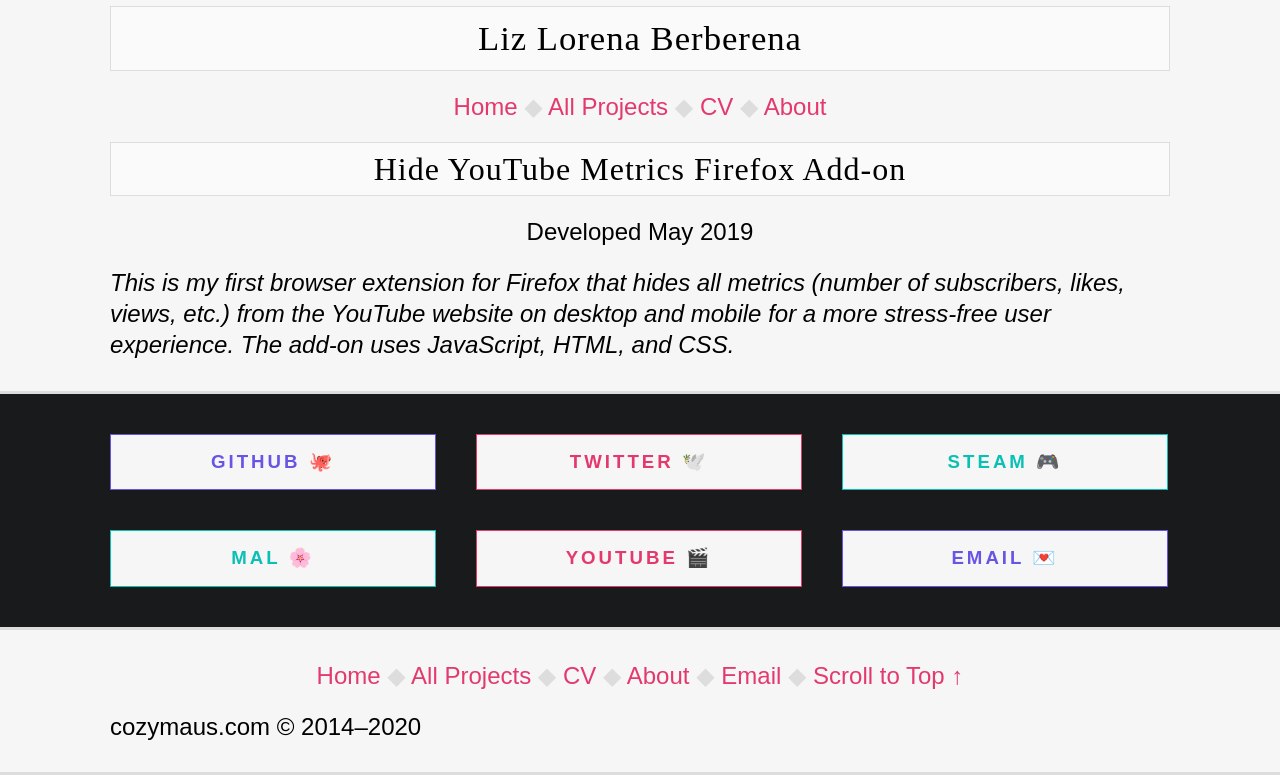
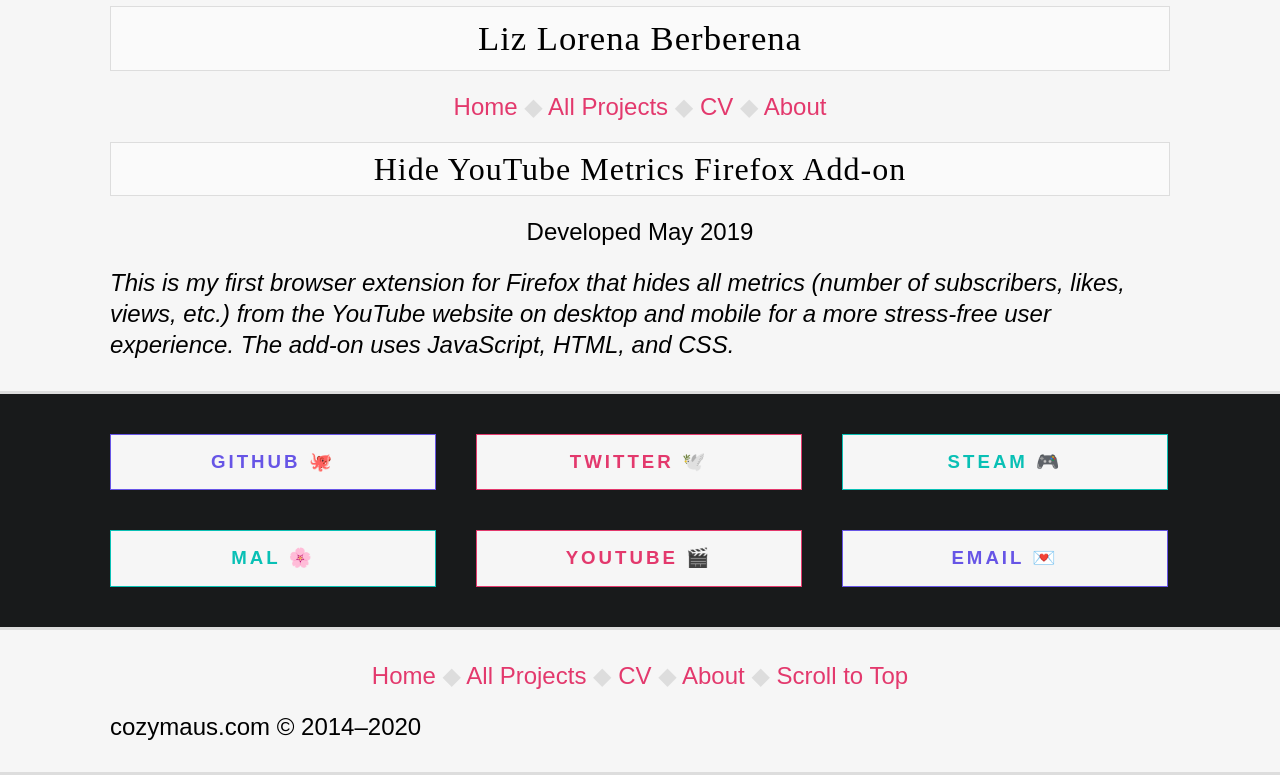
Before and after one commit to liz-lorena/2020, a Jekyll site: the page built from _posts/2019-05-06-hide-youtube-metrics-addon.md, in a window 1280 px wide, cut to the strip 157-932 px from the top of the page. Built offline with Jekyll 4.4.1, drawn with Linux system fonts in a browser that asks for light colours.

Commit message:
Update footer-pages.html

```diff
--- a/_includes/footer-pages.html
+++ b/_includes/footer-pages.html
@@ -1,5 +1,5 @@
 <p style="text-align:center;" class="simple-nav">
 
-<a href="/">Home</a> ◆ <a href="/projects">All&nbsp;Projects</a> ◆ <a href="/cv">CV</a> ◆ <a href="/about">About</a> ◆ <a href="mailto:liz@cozymaus.com">Email</a> ◆ <a href="#top">Scroll to Top ↑</a>
+<a href="/">Home</a> ◆ <a href="/projects">All&nbsp;Projects</a> ◆ <a href="/cv">CV</a> ◆ <a href="/about">About</a> ◆ <a href="#top">Scroll to Top</a>
 
 </p>
```
